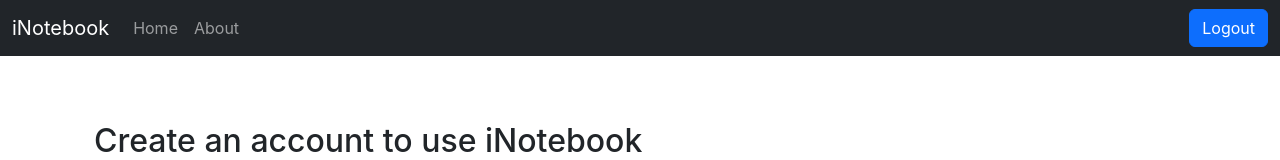
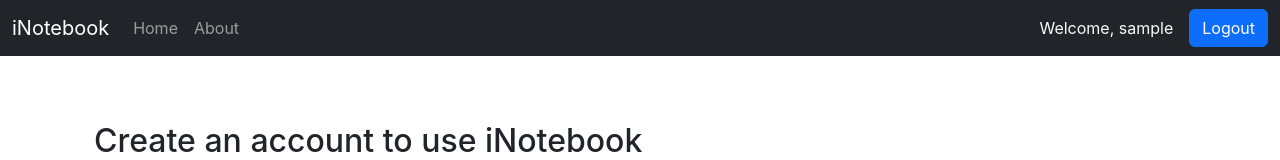
Before and after one commit to Rahuly1606/iNotebook, a React (Create React App) app: page /signup in a window 1280 px wide. Shown: the top 160 px of the page. Built offline with nearby package versions, Linux system fonts and the light colour scheme; sample sign-in values are in the browser's storage.

Commit message:
displaying logged in user name in navbar

```diff
--- a/src/components/Navbar.js
+++ b/src/components/Navbar.js
@@ -1,13 +1,18 @@
 import React from 'react';
-import {Link, useLocation} from "react-router-dom";
+import { Link, useLocation } from "react-router-dom";
 import { useNavigate } from 'react-router-dom';
+
 const Navbar = () => {
   let navigate = useNavigate();
-  const handleLogout = ()=>{
-    localStorage.removeItem('token')
-    navigate('/login')
-  }
+  const handleLogout = () => {
+    localStorage.removeItem('token');
+    localStorage.removeItem('userName');
+    navigate('/login');
+  };
+
   let location = useLocation();
+  const userName = localStorage.getItem('userName');
+
   return (
     <nav className="navbar navbar-expand-lg navbar-dark bg-dark">
       <div className="container-fluid">
@@ -18,20 +23,27 @@
         <div className="collapse navbar-collapse" id="navbarSupportedContent">
           <ul className="navbar-nav me-auto mb-2 mb-lg-0">
             <li className="nav-item">
-          <Link className={`nav-link ${location.pathname ==="/" ? "active" :""}`} aria-current="page" to="/">Home</Link>
+              <Link className={`nav-link ${location.pathname === "/" ? "active" : ""}`} aria-current="page" to="/">Home</Link>
             </li>
             <li className="nav-item">
-          <Link className={`nav-link ${location.pathname ==="/about" ? "active" :""}`} to="/about">About</Link>
+              <Link className={`nav-link ${location.pathname === "/about" ? "active" : ""}`} to="/about">About</Link>
             </li>
           </ul>
-      {!localStorage.getItem('token')?<form className="d-flex">
+          <div className="d-flex align-items-center">
+            {userName && <span className="text-light mx-3">Welcome, {userName}</span>}
+            {!localStorage.getItem('token') ? (
+              <form className="d-flex">
                 <Link className='btn btn-primary mx-2' to='/login' role='button'>Login</Link>
                 <Link className='btn btn-primary mx-2' to='/signup' role='button'>Signup</Link>
-      </form>:<button className='btn btn-primary' onClick={handleLogout}>Logout</button>}
+              </form>
+            ) : (
+              <button className='btn btn-primary' onClick={handleLogout}>Logout</button>
+            )}
+          </div>
         </div>
       </div>
     </nav>
-    )
-}
+  );
+};
 
 export default Navbar;
--- a/src/components/Signup.js
+++ b/src/components/Signup.js
@@ -28,7 +28,8 @@
             if (json.success) {
                 // Save the auth token and redirect
                 localStorage.setItem('token', json.authToken);
-                navigate("/");
+                localStorage.setItem('userName', name);
+                navigate("/login");
                 props.showAlert("Account created Successfully",'success')
             } else {
                 props.showAlert("Invalid Credential","danger")
```
Lines whose indentation alone changed are shown as unchanged.
